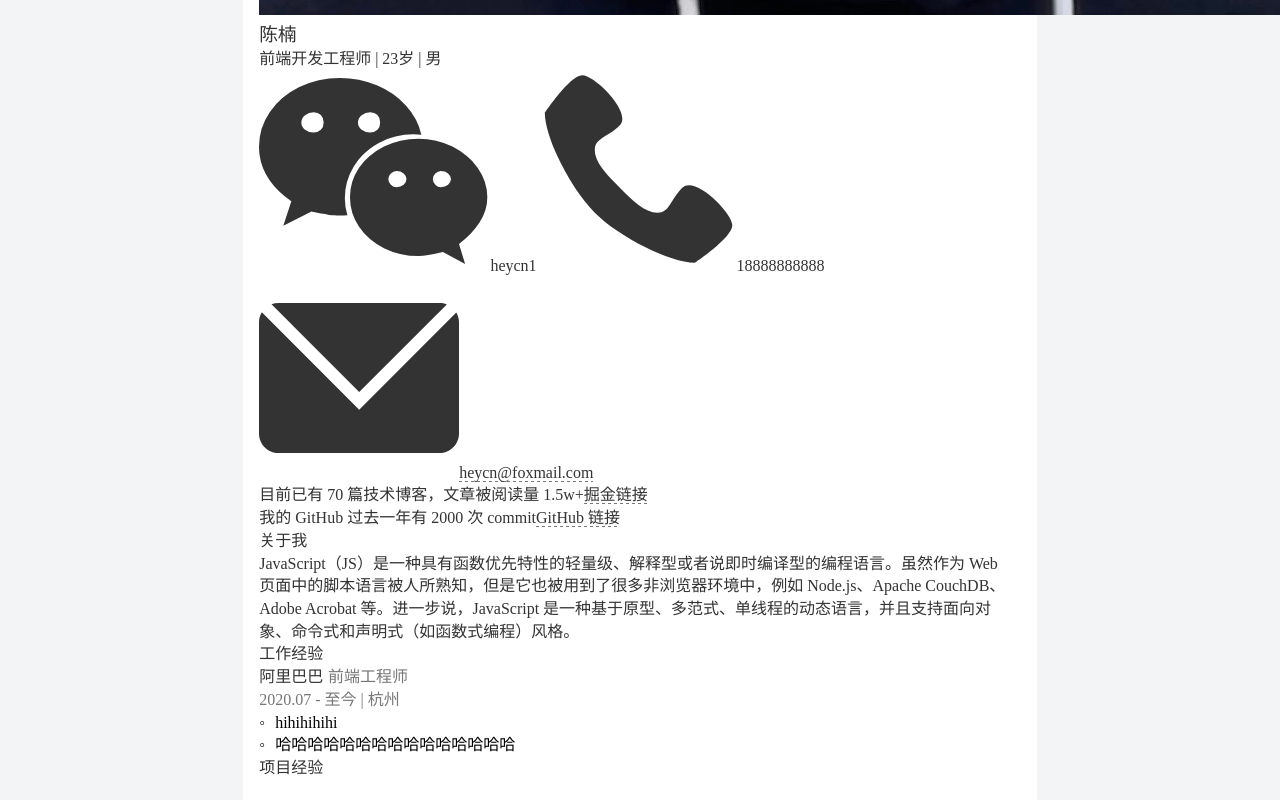
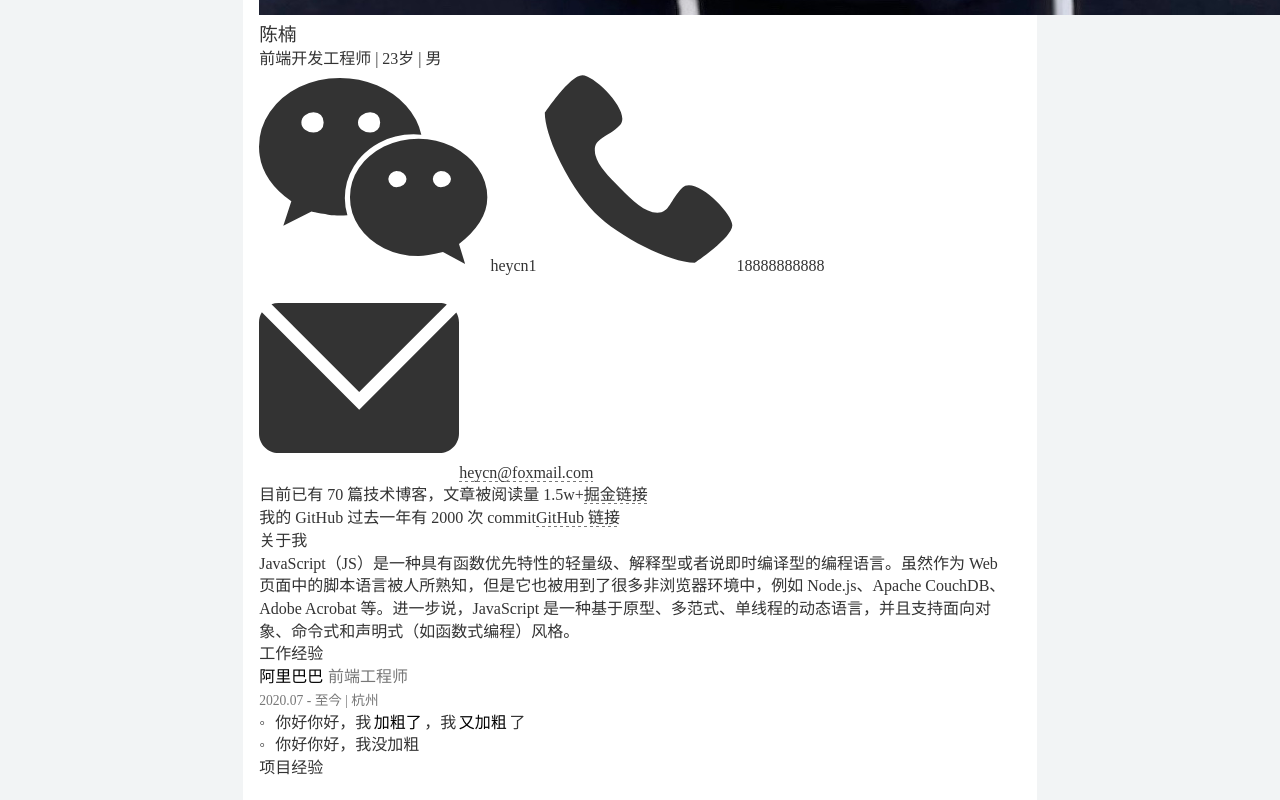
Before and after one commit to heycn/resume, a React (Vite) app: page / in a window 1280 px wide. Shown: the part 1115-1915 px from the top of the page. Built offline with nearby package versions, Linux system fonts and the light colour scheme.

Commit message:
✨ feat: 让 details 支持 ** 加粗

```diff
--- a/src/App.tsx
+++ b/src/App.tsx
@@ -43,13 +43,10 @@ export const App: React.FC = () => {
           endTime='至今'
           jobTitle='前端工程师'
           location= '杭州'
-        >
-          {/* TODO: 封装 Lists 和 List */}
-          <ul>
-            <li>hihihihihi</li>
-            <li>哈哈哈哈哈哈哈哈哈哈哈哈哈哈哈</li>
-          </ul>
-        </Job>
+          details={[
+            '你好你好，我**加粗了**，我**又加粗**了',
+            '你好你好，我没加粗'
+          ]}/>
       </Card>
       <Card title='项目经验'>
       </Card>
--- a/src/components/Job.tsx
+++ b/src/components/Job.tsx
@@ -2,36 +2,49 @@ import * as React from 'react'
 import { Label } from '.'
 
 type Props = {
-  children?: React.ReactNode
   company: string
   startTime: string
   endTime: string
   jobTitle: string
   location?: string
+  details: string[]
 }
 
 export const Job: React.FC<Props> = ({
-  children, company, startTime,
-  endTime, jobTitle, location
+  company, startTime, endTime,
+  jobTitle, location, details
 }) => {
   const hasLocation = location ? ` | ${location}` : ``
   const timeAndlocation = `${startTime} - ${endTime}${hasLocation}`
 
   return (
-    <>
+    <div p-t-3 p-b-3>
       <Label>
         <div>
-          <span c-black font-900>{company}</span>
+          <strong>{company}</strong>
           <span className='c-#777 m-l-0.3em'>{jobTitle}</span>
         </div>
         <div>
-          <span className='c-#777'>{timeAndlocation}</span>
+          <span className='c-#777 text-size-0.85em'>{timeAndlocation}</span>
         </div>
       </Label>
-      {children}
-      {/* <ul c-black p-l-1em>
-        <li></li>
-      </ul> */}
-    </>
+      <ul>
+        {details.map((detail, index) => {
+          const strongText = detail.match(/\*\*(.*?)\*\*/g),
+                strongTextList = strongText ? strongText.map(item => item.replace(/\*\*/g, '')) : [],
+                textList = detail.split(/\*\*(.*?)\*\*/g)
+          return (
+            <li key={index}>
+              {textList.map((text, index) => {
+                if (strongTextList.includes(text)) {
+                  return <strong key={index}>{text}</strong>
+                }
+                return <span key={index}>{text}</span>
+              })}
+            </li>
+          )
+        })}
+      </ul>
+    </div>
   )
 }
--- a/src/index.scss
+++ b/src/index.scss
@@ -1,17 +1,40 @@
-* {margin: 0; padding: 0; box-sizing: border-box;}
-*::after,*::before {box-sizing: border-box;}
-a {color: inherit; text-decoration: none;}
-h1, h2, h3, h4, h5, h6 {font-weight: normal;}
-ol, ul {list-style: none;color: #000;padding-left: 1em;}
-button, input {font: inherit;}
+* {
+  margin: 0;
+  padding: 0;
+  box-sizing: border-box;
+}
+*::after,
+*::before {
+  box-sizing: border-box;
+}
+a {
+  color: inherit;
+  text-decoration: none;
+}
+h1,
+h2,
+h3,
+h4,
+h5,
+h6 {
+  font-weight: normal;
+}
+ol,
+ul {
+  list-style: none;
+  color: #333;
+  padding-left: 1em;
+}
+button,
+input {
+  font: inherit;
+}
 html {
   color: #333;
   background: #f2f4f5;
   font-size: 16px;
   font-family: -apple-system, Helvetica, Arial, 'Liberation Sans', 'PingFang SC', 'Hiragino Sans GB', 'Noto Sans CJK SC', 'Source Han Sans SC', 'Source Han Sans CN', 'Microsoft YaHei', 'Wenquanyi Micro Hei', 'WenQuanYi Zen Hei', 'ST Heiti', SimHei, 'WenQuanYi Zen Hei Sharp',
     sans-serif monospace;
-  // font-family: source-code-pro, Menlo, Monaco, Consolas, "Courier New", monospace;
-  // font-family: 'Nunito Sans', "Helvetica Neue", Helvetica, Arial, 'Noto Sans SC', sans-serif;
   line-height: 1.42;
   font-synthesis: none;
   text-rendering: optimizeLegibility;
@@ -19,11 +42,25 @@ html {
   -moz-osx-font-smoothing: grayscale;
   -webkit-text-size-adjust: 100%;
 }
-body {display: flex; flex-direction: column; justify-content: center; align-items: center;}
-:focus {outline: none;}
-::-webkit-scrollbar {display: none;}
-strong {color: #333;}
-a:hover {color: #2a6496;}
+body {
+  display: flex;
+  flex-direction: column;
+  justify-content: center;
+  align-items: center;
+}
+:focus {
+  outline: none;
+}
+::-webkit-scrollbar {
+  display: none;
+}
+strong {
+  color: #000;
+  font-weight: 900;
+}
+a:hover {
+  color: #2a6496;
+}
 a {
   background-image: linear-gradient(to right, #777 0%, #777 50%, transparent 50%);
   background-size: 6px 1px;
@@ -32,7 +69,13 @@ a {
   padding-bottom: 1px;
 }
 li::before {
-  content: "\25E6"; color: #000;
-  display: inline-block; width: 1em;
-  margin-left: -1em
+  content: '\25E6';
+  display: inline-block;
+  width: 1em;
+  margin-left: -1em;
 }
+li > strong,
+p > strong {
+  padding-left: 0.16em;
+  padding-right: 0.16em;
+}
```
